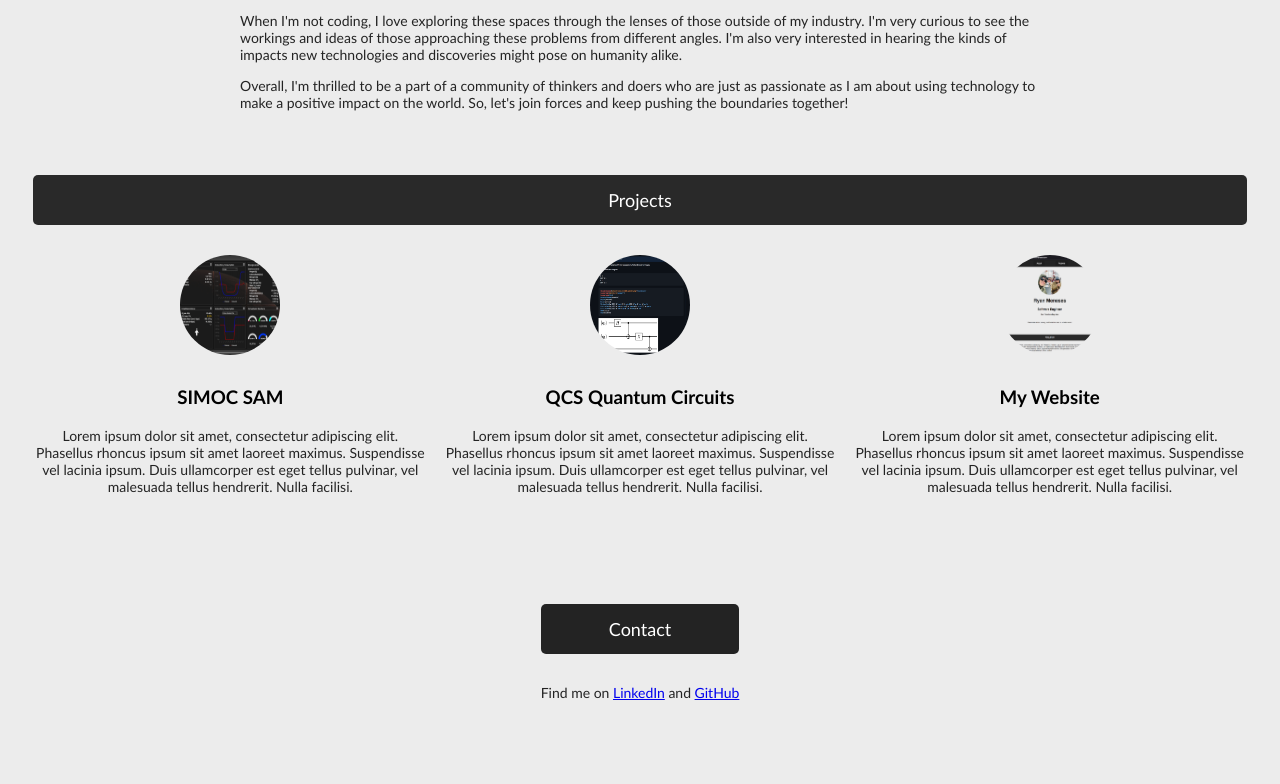
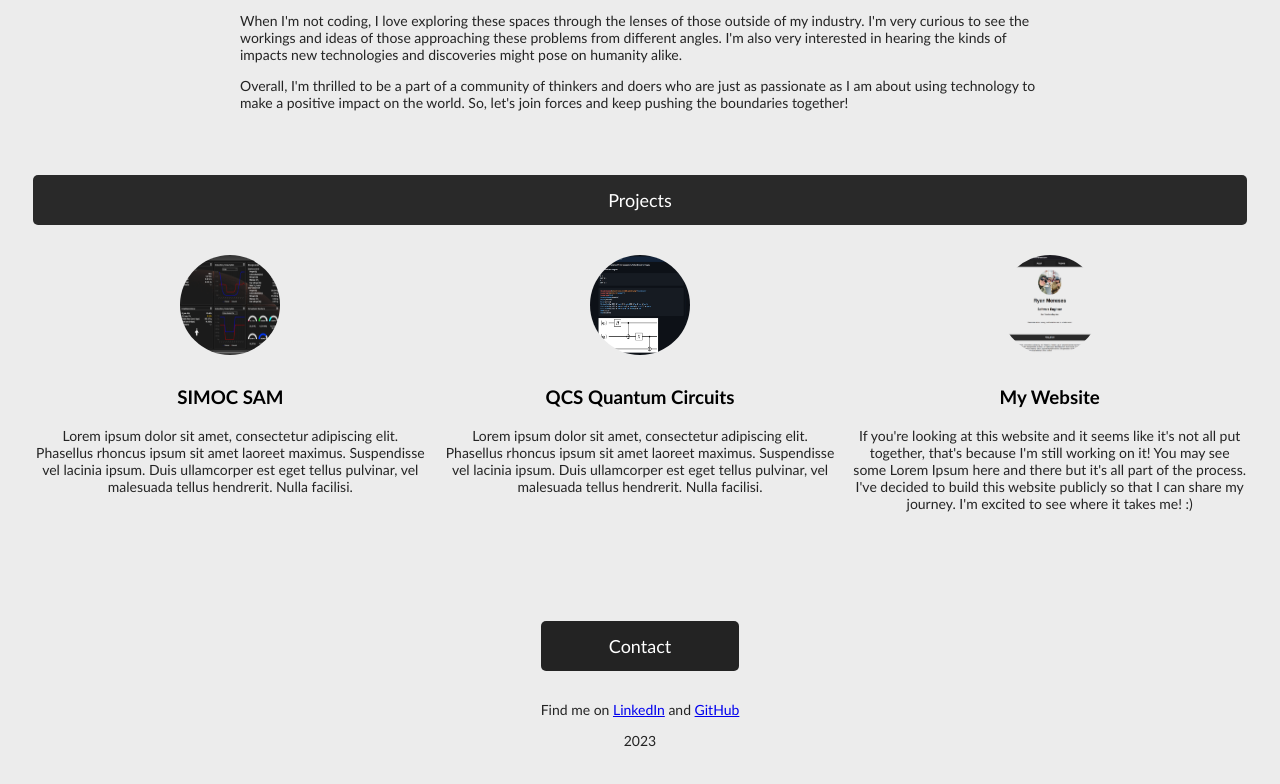
Before and after one commit to hiyaryan/ryanmeneses, a Nuxt app: page / in a window 1280 px wide. Shown: the part 896-1680 px from the top of the page. Built offline with nearby package versions, Linux system fonts and the light colour scheme.

Commit message:
Update projects section.

```diff
--- a/pages/index.vue
+++ b/pages/index.vue
@@ -30,6 +30,7 @@
       <p>{{ contact }}
         <a :href="`${linkedin}`" target="_blank">LinkedIn</a> and <a :href="`${github}`" target="_blank">GitHub</a>
       </p>
+      <p>{{ year }}</p>
     </div>
   </div>
 </template>
@@ -38,7 +39,6 @@
 import NavBar from '~/components/NavBar.vue'
 
 export default {
-  // update the page title
   head() {
     return {
       title: 'Ryan Meneses'
@@ -76,12 +76,13 @@ export default {
         {
           name: 'My Website',
           thumbnail: 'project-3-thumbnail.png',
-          description: 'Lorem ipsum dolor sit amet, consectetur adipiscing elit. Phasellus rhoncus ipsum sit amet laoreet maximus. Suspendisse vel lacinia ipsum. Duis ullamcorper est eget tellus pulvinar, vel malesuada tellus hendrerit. Nulla facilisi.',
+          description: "If you're looking at this website and it seems like it's not all put together, that's because I'm still working on it! You may see some Lorem Ipsum here and there but it's all part of the process. I've decided to build this website publicly so that I can share my journey. I'm excited to see where it takes me! :)",
         }
       ],
       contact: 'Find me on ',
       linkedin: 'https://www.linkedin.com/in/ryan-james-meneses-b6973a132',
       github: 'https://github.com/hiyaryan',
+      year: new Date().getFullYear()
     }
   }
 }
```
